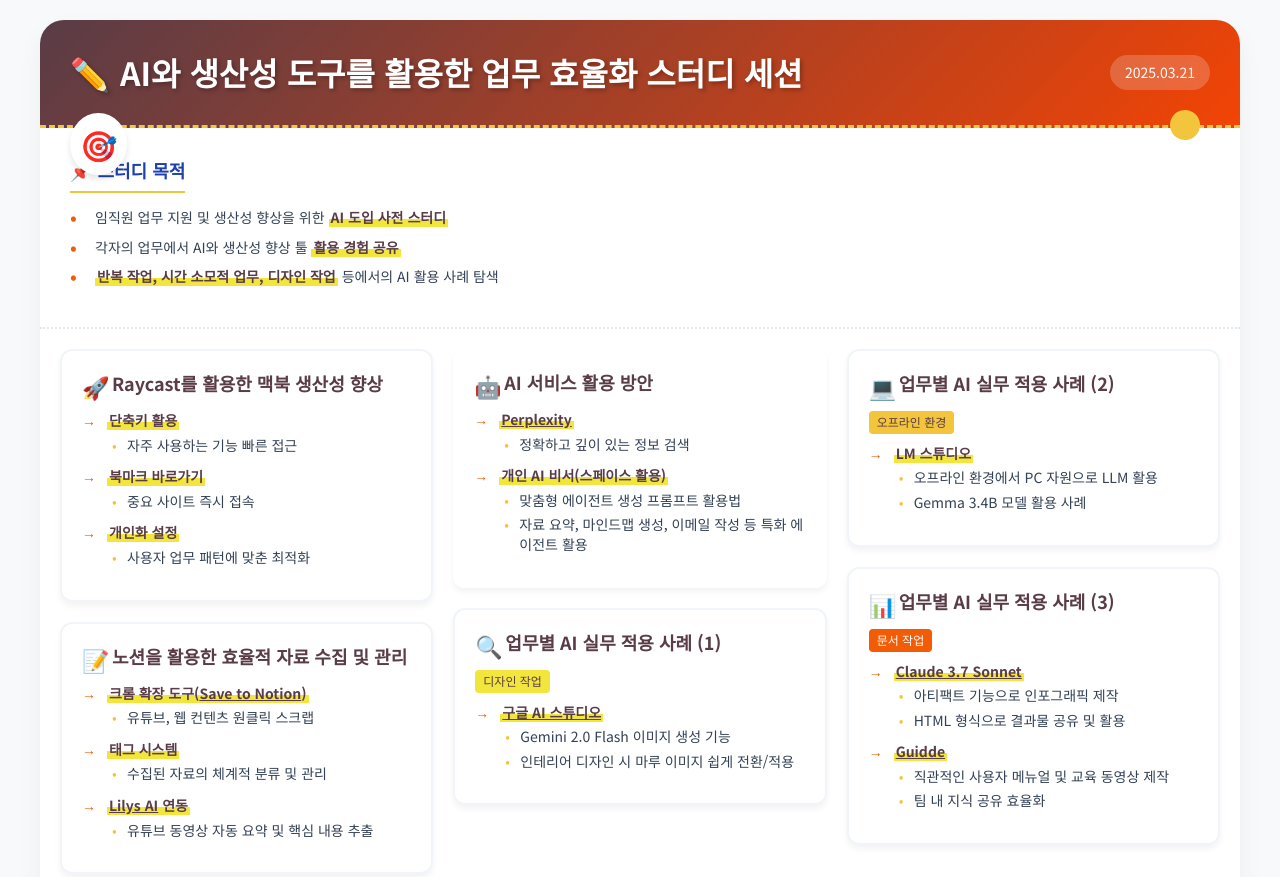
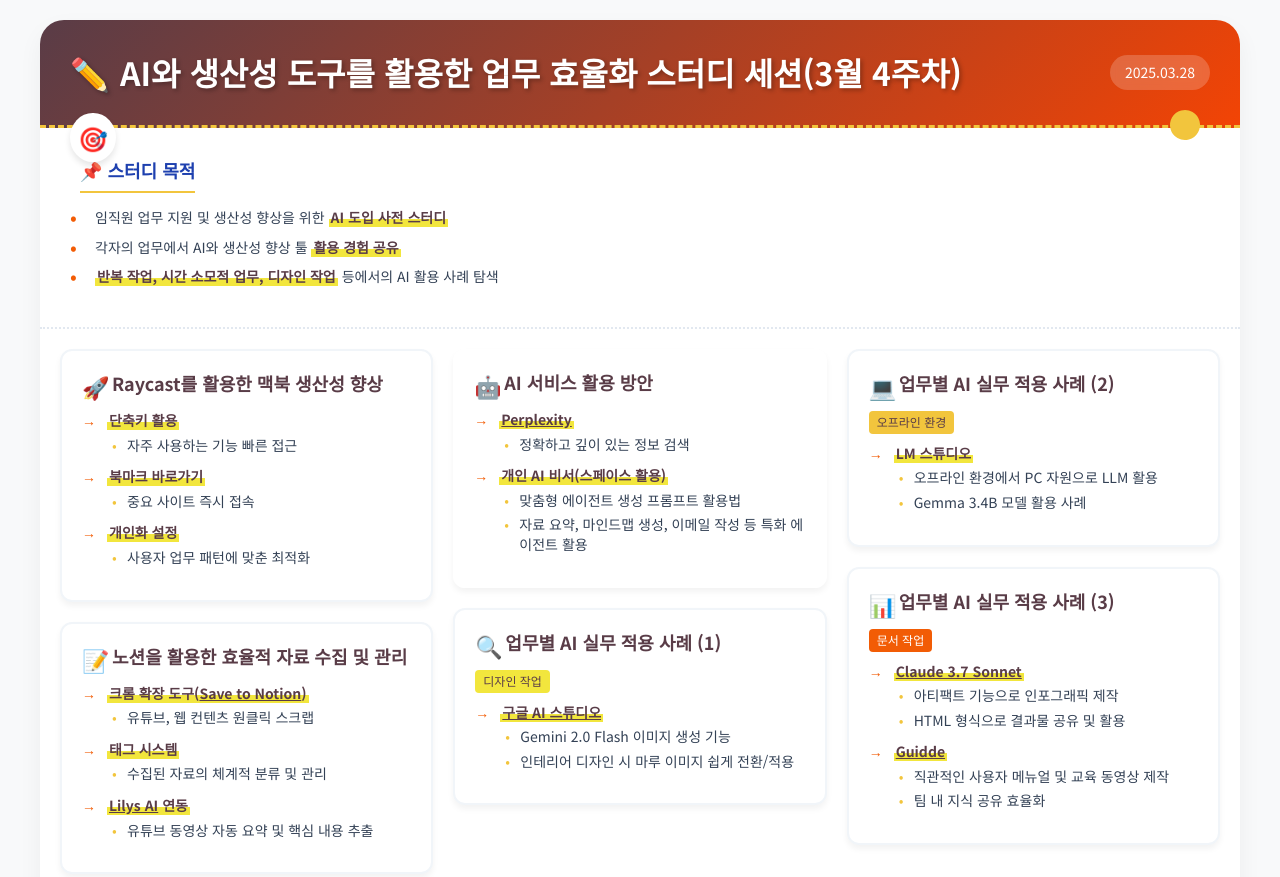
Before and after one commit to mahantel/web1, a plain HTML site: page study.html in a window 1280 px wide. Shown: the top 877 px of the page. Drawn offline with Linux system fonts and the light colour scheme.

Commit message:
Add files via upload

```diff
--- a/study.html
+++ b/study.html
@@ -97,11 +97,12 @@
       position: absolute;
       top: -15px;
       left: 30px;
-      font-size: 30px;
+      font-size: 24px;
       background-color: white;
-      padding: 10px;
+      padding: 8px;
       border-radius: 50%;
       box-shadow: 0 4px 6px rgba(0, 0, 0, 0.1);
+      z-index: 2;
     }
 
     .section-title {
@@ -112,6 +113,9 @@
       padding-bottom: 8px;
       border-bottom: 2px solid var(--fashion-3);
       display: inline-block;
+      position: relative;
+      z-index: 1;
+      margin-left: 10px;
     }
 
     .section-title i {
@@ -371,8 +375,8 @@
 <body>
   <div class="container">
     <div class="header">
-      <h1 class="title">AI와 생산성 도구를 활용한 업무 효율화 스터디 세션</h1>
-      <div class="date">2025.03.21</div>
+      <h1 class="title">AI와 생산성 도구를 활용한 업무 효율화 스터디 세션(3월 4주차)</h1>
+      <div class="date">2025.03.28</div>
     </div>
 
     <div class="purpose">
@@ -546,7 +550,7 @@
     </div>
 
     <div class="footer">
-      © 2025 AI 생산성 도구 스터디 그룹 | 문의: ai-productivity@company.com
+      © 2025 AI 생산성 도구 스터디 그룹 | 문의: <a href="mailto:stephan@dongwha.com" style="color: inherit; text-decoration: underline;">stephan@dongwha.com</a>
     </div>
   </div>
 </body>
```
